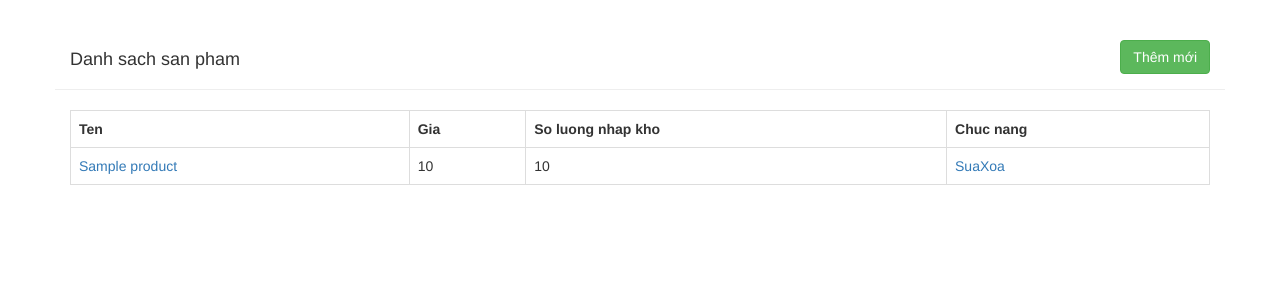
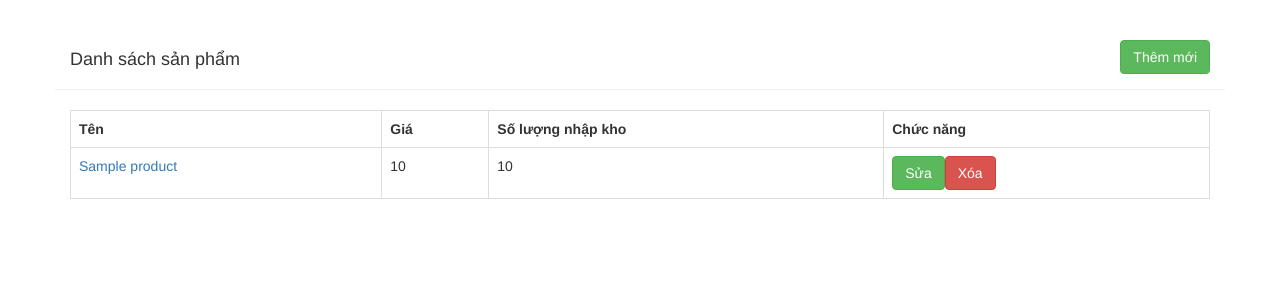
Before and after one commit to php108e/php1810_source, a PHP site: page / in a window 1280 px wide. Shown: the top 300 px of the page. Run offline with PHP 8.4, Linux system fonts and the light colour scheme; tables that the repository leaves empty hold one stand-in row (values such as "Sample post").

Commit message:
edit index

```diff
--- a/php_mysql/index.php
+++ b/php_mysql/index.php
@@ -2,20 +2,17 @@
 <html>
 <head>
 	<title></title>
-	<link rel="stylesheet" href="https://maxcdn.bootstrapcdn.com/bootstrap/3.3.7/css/bootstrap.min.css">
-
+	<link rel="stylesheet" type="text/css" href="https://maxcdn.bootstrapcdn.com/bootstrap/3.3.7/css/bootstrap.min.css">
 	<script type="text/javascript">
-		function xoa(id){
-			var result = window.confirm("Bạn có chắc muốn xoá sản phẩm có mã: "+id);
-			if(result==true){
-				window.location.href= "delete.php?id="+id;
+		function xoa(id) {
+			var result = window.confirm("Bạn có chắc muốn xóa sản phẩm có mã: "+id);
+			if (result==true) {
+				window.location.href="delete.php?id="+id;
 			}
 		}
 	</script>
-
 </head>
 <body>
-
 <?php
 	//Bước 1
 	require "database.php";
@@ -29,34 +26,41 @@
 	$count = $stmt->rowCount();
 
 	if($count>0){
-		//Biểu diễn dữ liệu
+		//Biểu diễn dữ liện
 		?>
 		<div class="container">
 			<div class="row page-header">
 				<div class="col-xs-6">
-					<h4>Danh sach san pham</h4>
+					<h4>Danh sách sản phẩm</h4>
 				</div>
-				<div class="col-xs-6" style="text-align: right;">
+				<div class="col-xs-6" style="text-align: right">
 					<a href="create.php" class="btn btn-success">Thêm mới</a>
 				</div>
 			</div>
 
-			<table class="table table-hover table-bordered table-responsive">
+
+			<table class="table table-responsive table-bordered table-hover">
 				<tr>
-					<th>Ten</th><th>Gia</th><th>So luong nhap kho</th><th>Chuc nang</th>
+					<th>Tên</th>
+					<th>Giá</th>
+					<th>Số lượng nhập kho</th>
+					<th>Chức năng</th>
+
 				</tr>
+
 		<?php
-		while($row = $stmt->fetch(PDO::FETCH_ASSOC)){
+			while ($row = $stmt->fetch(PDO::FETCH_ASSOC)) {
 				echo "<tr>";
 					echo "<td><a href='detail.php?id=".$row['ProductID']."'>";
 					echo $row['ProductName'];
 					echo "</a></td>";
+
 					echo "<td>".$row['UnitPrice']."</td>";
 					echo "<td>".$row['QuantityPerUnit']."</td>";
 					echo "<td>";
 						$id = $row['ProductID'];
-					echo "<a href='update.php?id=".$row['ProductID']."'>Sua</a>";
-					echo "<a href='#' onclick='xoa(".$id.");'>Xoa</a>";
+						echo "<a class='btn btn-success' href='update.php?id=".$row['ProductID']."'>Sửa</a>";
+						echo "<a class='btn btn-danger' href='#' onclick='xoa(".$id.");'>Xóa</a>";
 					echo "</td>";
 				echo "</tr>";
 			}
@@ -66,6 +70,5 @@
 		<?php
 	}
 ?>
-
 </body>
 </html>
```
Lines whose indentation alone changed are shown as unchanged.
